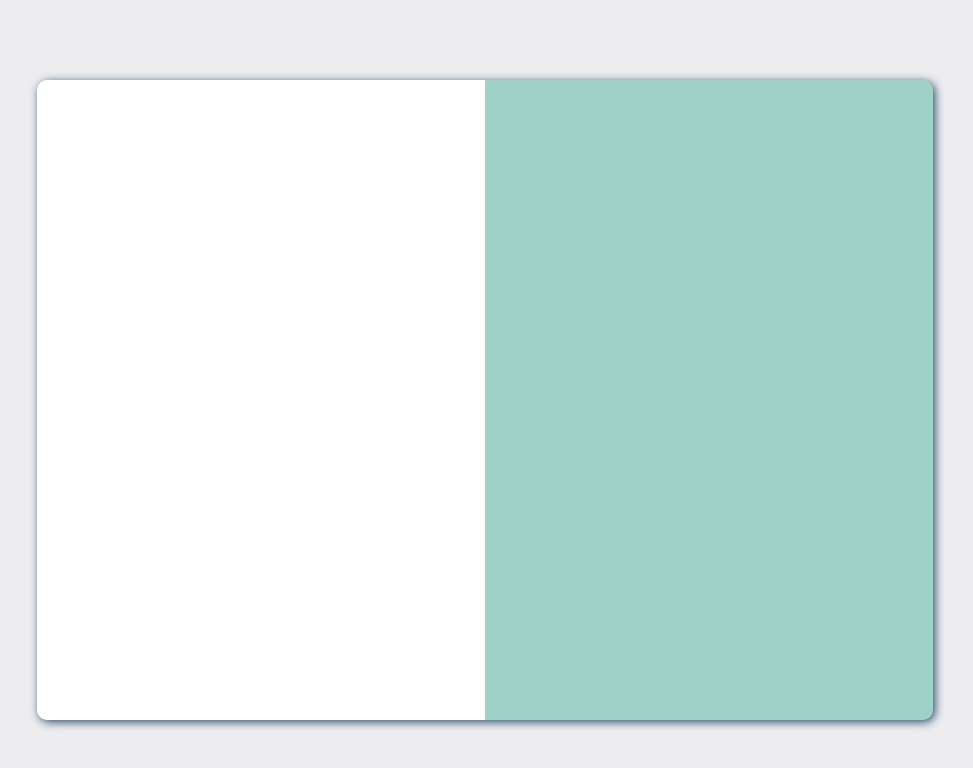
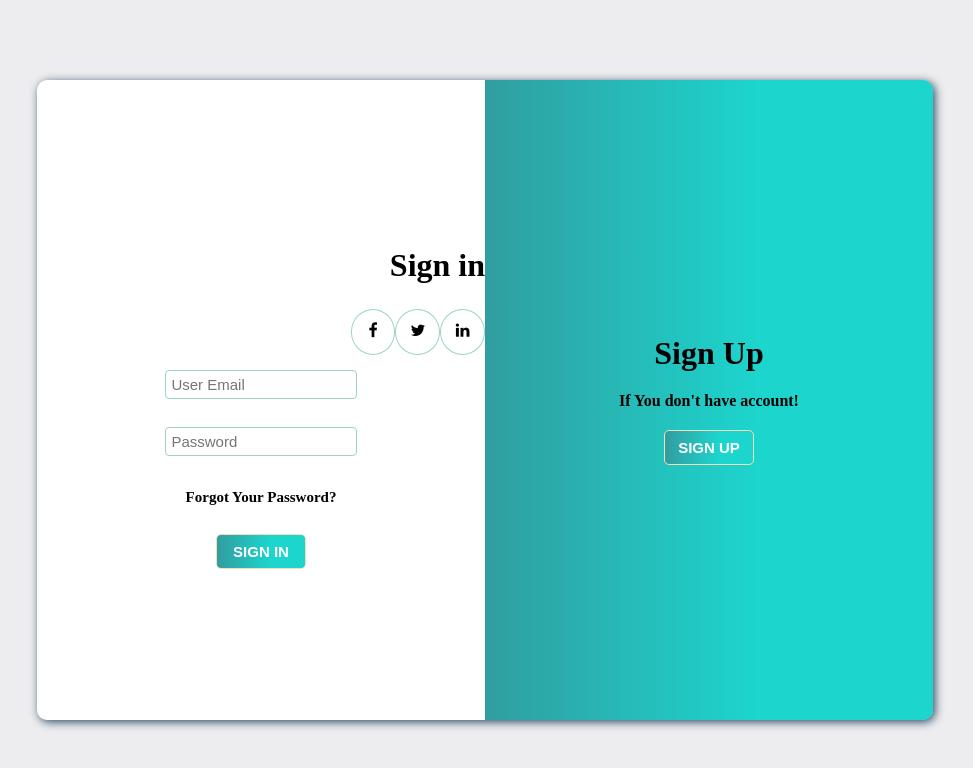
Before and after one commit to Mudassir104/Simple-form, a plain HTML site: page index.html in a window 1280 px wide. Shown: the whole page, without its empty margins (155-1128 px from the left). Drawn offline with Linux system fonts and the light colour scheme.

Commit message:
i have change align item to flex end

```diff
--- a/index.html
+++ b/index.html
@@ -5,15 +5,29 @@
     <meta http-equiv="X-UA-Compatible" content="IE=edge">
     <meta name="viewport" content="width=device-width, initial-scale=1.0">
     <link rel="stylesheet" href="style.css">
+    <link rel="stylesheet" href="https://cdnjs.cloudflare.com/ajax/libs/font-awesome/4.7.0/css/font-awesome.min.css">
     <title>Simple Form</title>
 </head>
 <body>
     <div class="container">
-        <div class="child one">
-
+            <div class="child one">
+                <h1>Sign in</h1>
+                <div class="icons">
+                    <div class="media fb"><i class="fa fa-facebook"></i></div>
+                    <div class="media twitter"><i class="fa fa-twitter"></i></div>
+                    <div class="media inkedin"><i class="fa fa-linkedin"></i></div>
+                </div>
+                <form action="#">
+                    <input type="email" placeholder="User Email"><br>
+                    <input type="password" placeholder="Password"><br>
+                    <a href="">Forgot Your Password?</a><br>
+                    <button type="submit">SIGN IN</button>
+                </form>
         </div>
         <div class="child two">
-
+            <h1>Sign Up</h1>
+            <p>If You don't have account!</p>
+            <a href="index.html"><button type="submit">SIGN UP</button></a>
         </div>
     </div>
 </body>
--- a/style.css
+++ b/style.css
@@ -27,10 +27,86 @@ body{
 .one{
     background-color: white;
     border-radius: 10px 0 0 10px;
+    display: flex;
+    justify-content: center;
+    align-items: flex-end;
+    flex-direction: column;
+}
+.two{
+    background-color: rgb(49, 157, 160);
+    background: linear-gradient(90deg, rgba(49, 157, 160,1) 0%, rgba(28,214,206,1)62%);
+    border-radius: 0 10px 10px 0;
+    display: flex;
+    justify-content: center;
+    align-items: center;
+    flex-direction: column;
+}
+.media{
+    border: 1px solid #9ed2c6;
+    padding: 12px;
+    border-radius: 50%;
+    width: 20px;
+    height: 20px;
+    /* display: inline-block; */
+    text-align: center;
+}
+form{
+    width: 100%;
+    display: flex;
+    justify-content: center;
+    flex-direction: column;
+    align-items: center;
 
 }
-.two{
-    background-color: 2;
-    background: linear-gradient();
-    border-radius: 0 10px 10px 0;
+.one h1{
+    margin: 15px 0;
 }
+.icons{
+    display: flex;
+    justify-content: space-around;
+    width: 30%;
+    margin: 10px 0;
+
+}
+button{
+    width: 90px;
+    padding: 5px;
+    background-color: rgb(49, 157, 160);
+    background: linear-gradient(90deg, rgba(49, 157, 160, 1) 0%, rgba(28, 214, 206, 1)62%);
+    border: 1px solid wheat;
+    border-radius: 5px;
+    height: 35px;
+    color: white;
+    font-size: 15px;
+    font-weight: bold;
+
+}
+input{
+    border: 1px solid #9ed2c6;
+    width: 40%;
+    padding: 5px;
+    margin: 5px 0;
+    color: gray;
+    font-size: 15px;
+    border-radius: 4px;
+}
+
+a{
+    display: block;
+    text-decoration: none;
+    color: black;
+    font-size: 15px;
+    margin: 10px 0;
+    font-weight: bold;
+
+}
+.two h1,
+.two p{
+    margin: 10px 0;
+    font-weight: bold;
+}
+button:hover{
+    background: #492b65;
+    color: black;
+    cursor: pointer;
+}
```
Also changed, not shown: 1 other file.
